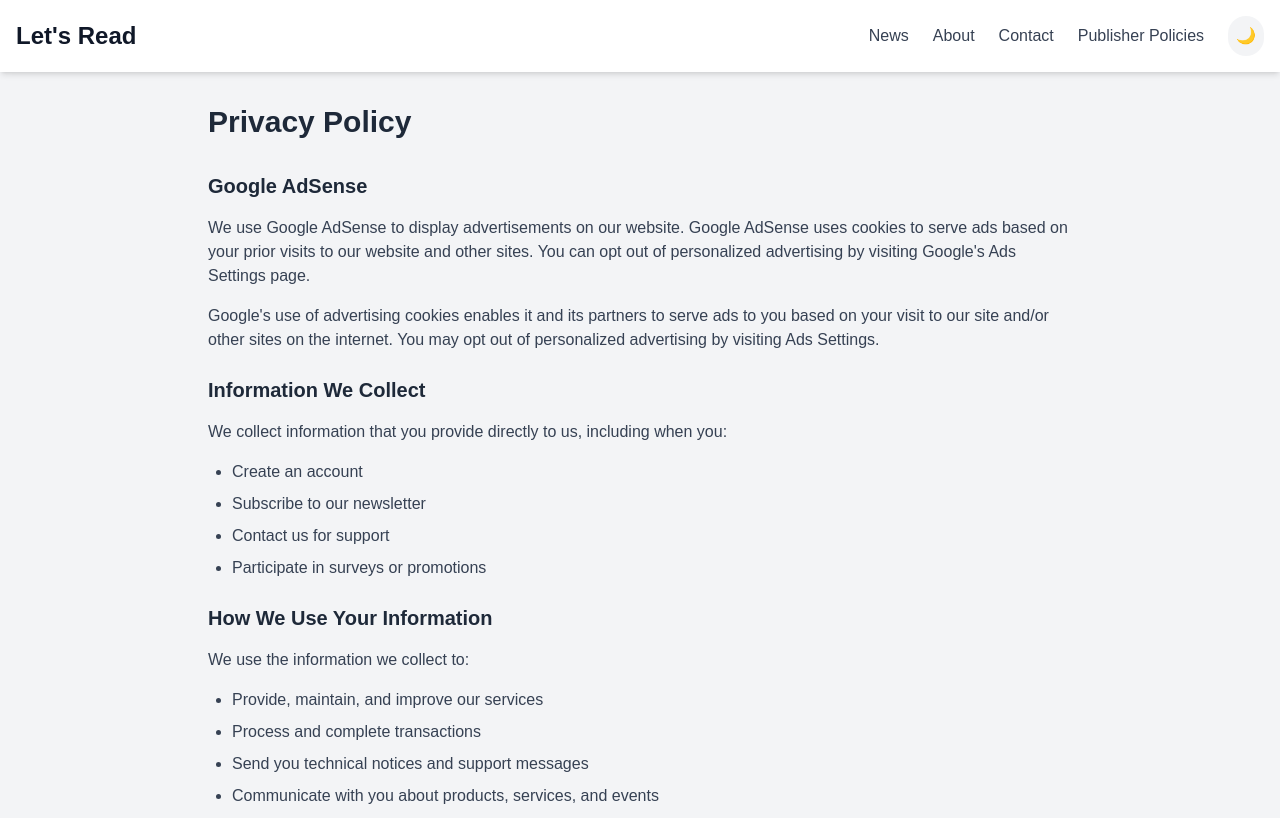
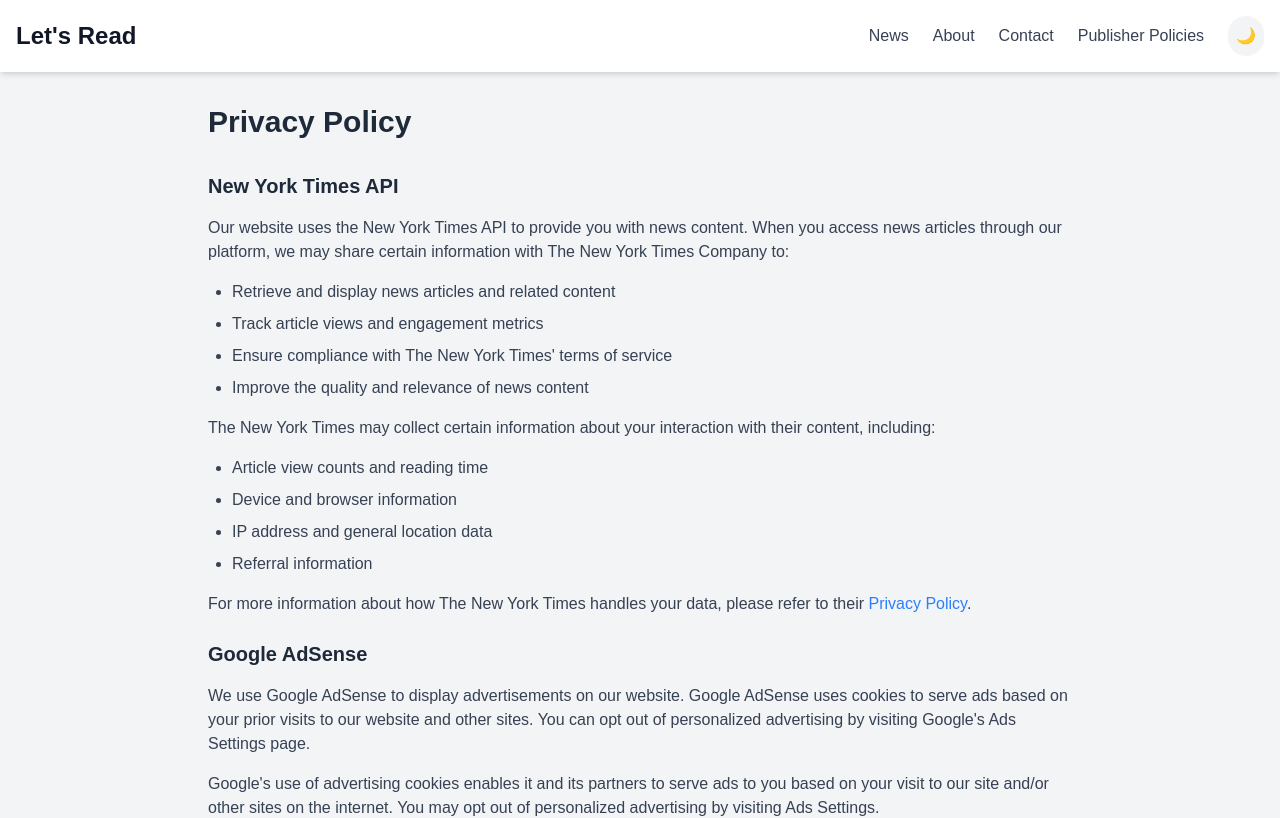
Before and after one commit to yasirismail009/Adsens-News-Website, a Next.js app: page /privacy-policy in a window 1280 px wide. Shown: the top 818 px of the page. Built offline with nearby package versions, Linux system fonts and the light colour scheme.

Commit message:
news changes

```diff
--- /dev/null
+++ b/src/pages/404.tsx
@@ -0,0 +1,34 @@
+import Link from 'next/link';
+import { useRouter } from 'next/router';
+
+export default function Custom404() {
+  const router = useRouter();
+
+  return (
+    <div className="min-h-screen flex items-center justify-center bg-gray-50 dark:bg-gray-900 transition-colors duration-200">
+      <div className="max-w-md w-full space-y-8 p-8 text-center">
+        <div>
+          <h1 className="text-9xl font-bold text-blue-600 dark:text-blue-400">404</h1>
+          <h2 className="mt-6 text-3xl font-bold text-gray-900 dark:text-white">Page Not Found</h2>
+          <p className="mt-2 text-sm text-gray-600 dark:text-gray-400">
+            Sorry, we couldn't find the page you're looking for.
+          </p>
+        </div>
+        <div className="flex flex-col space-y-4">
+          <button
+            onClick={() => router.back()}
+            className="w-full flex justify-center py-2 px-4 border border-transparent rounded-md shadow-sm text-sm font-medium text-white bg-blue-600 hover:bg-blue-700 dark:bg-blue-500 dark:hover:bg-blue-600 focus:outline-none focus:ring-2 focus:ring-offset-2 focus:ring-blue-500 dark:focus:ring-offset-gray-900 transition-colors duration-200"
+          >
+            Go Back
+          </button>
+          <Link
+            href="/"
+            className="w-full flex justify-center py-2 px-4 border border-gray-300 dark:border-gray-600 rounded-md shadow-sm text-sm font-medium text-gray-700 dark:text-gray-200 bg-white dark:bg-gray-800 hover:bg-gray-50 dark:hover:bg-gray-700 focus:outline-none focus:ring-2 focus:ring-offset-2 focus:ring-blue-500 dark:focus:ring-offset-gray-900 transition-colors duration-200"
+          >
+            Return Home
+          </Link>
+        </div>
+      </div>
+    </div>
+  );
+}
--- /dev/null
+++ b/src/pages/_error.tsx
@@ -0,0 +1,43 @@
+import { NextPageContext } from 'next';
+import Link from 'next/link';
+
+interface ErrorProps {
+  statusCode?: number;
+}
+
+function Error({ statusCode }: ErrorProps) {
+  return (
+    <div className="min-h-screen flex items-center justify-center bg-gray-50 dark:bg-gray-900 transition-colors duration-200">
+      <div className="max-w-md w-full space-y-8 p-8 text-center">
+        <div>
+          <h1 className="text-9xl font-bold text-red-600 dark:text-red-400">
+            {statusCode || 'Error'}
+          </h1>
+          <h2 className="mt-6 text-3xl font-bold text-gray-900 dark:text-white">
+            {statusCode
+              ? `An error ${statusCode} occurred on server`
+              : 'An error occurred on client'}
+          </h2>
+          <p className="mt-2 text-sm text-gray-600 dark:text-gray-400">
+            Sorry, something went wrong. Please try again later.
+          </p>
+        </div>
+        <div className="flex flex-col space-y-4">
+          <Link
+            href="/"
+            className="w-full flex justify-center py-2 px-4 border border-transparent rounded-md shadow-sm text-sm font-medium text-white bg-red-600 hover:bg-red-700 dark:bg-red-500 dark:hover:bg-red-600 focus:outline-none focus:ring-2 focus:ring-offset-2 focus:ring-red-500 dark:focus:ring-offset-gray-900 transition-colors duration-200"
+          >
+            Return Home
+          </Link>
+        </div>
+      </div>
+    </div>
+  );
+}
+
+Error.getInitialProps = ({ res, err }: NextPageContext) => {
+  const statusCode = res ? res.statusCode : err ? err.statusCode : 404;
+  return { statusCode };
+};
+
+export default Error;
--- a/src/pages/privacy-policy.tsx
+++ b/src/pages/privacy-policy.tsx
@@ -13,6 +13,42 @@
           </h1>
 
           <div className={`space-y-6 ${isDarkMode ? 'text-gray-300' : 'text-gray-700'}`}>
+            <section>
+              <h2 className={`text-xl font-semibold mb-4 ${isDarkMode ? 'text-white' : 'text-gray-800'}`}>
+                New York Times API
+              </h2>
+              <p className="mb-4">
+                Our website uses the New York Times API to provide you with news content. When you access news articles through our platform, we may share certain information with The New York Times Company to:
+              </p>
+              <ul className="list-disc pl-6 space-y-2 mb-4">
+                <li>Retrieve and display news articles and related content</li>
+                <li>Track article views and engagement metrics</li>
+                <li>Ensure compliance with The New York Times&apos; terms of service</li>
+                <li>Improve the quality and relevance of news content</li>
+              </ul>
+              <p className="mb-4">
+                The New York Times may collect certain information about your interaction with their content, including:
+              </p>
+              <ul className="list-disc pl-6 space-y-2 mb-4">
+                <li>Article view counts and reading time</li>
+                <li>Device and browser information</li>
+                <li>IP address and general location data</li>
+                <li>Referral information</li>
+              </ul>
+              <p>
+                For more information about how The New York Times handles your data, please refer to their{' '}
+                <a
+                  href="https://www.nytimes.com/privacy/privacy-policy"
+                  target="_blank"
+                  rel="noopener noreferrer"
+                  className="text-blue-500 hover:text-blue-600"
+                >
+                  Privacy Policy
+                </a>
+                .
+              </p>
+            </section>
+
             <section>
               <h2 className={`text-xl font-semibold mb-4 ${isDarkMode ? 'text-white' : 'text-gray-800'}`}>
                 Google AdSense
```
